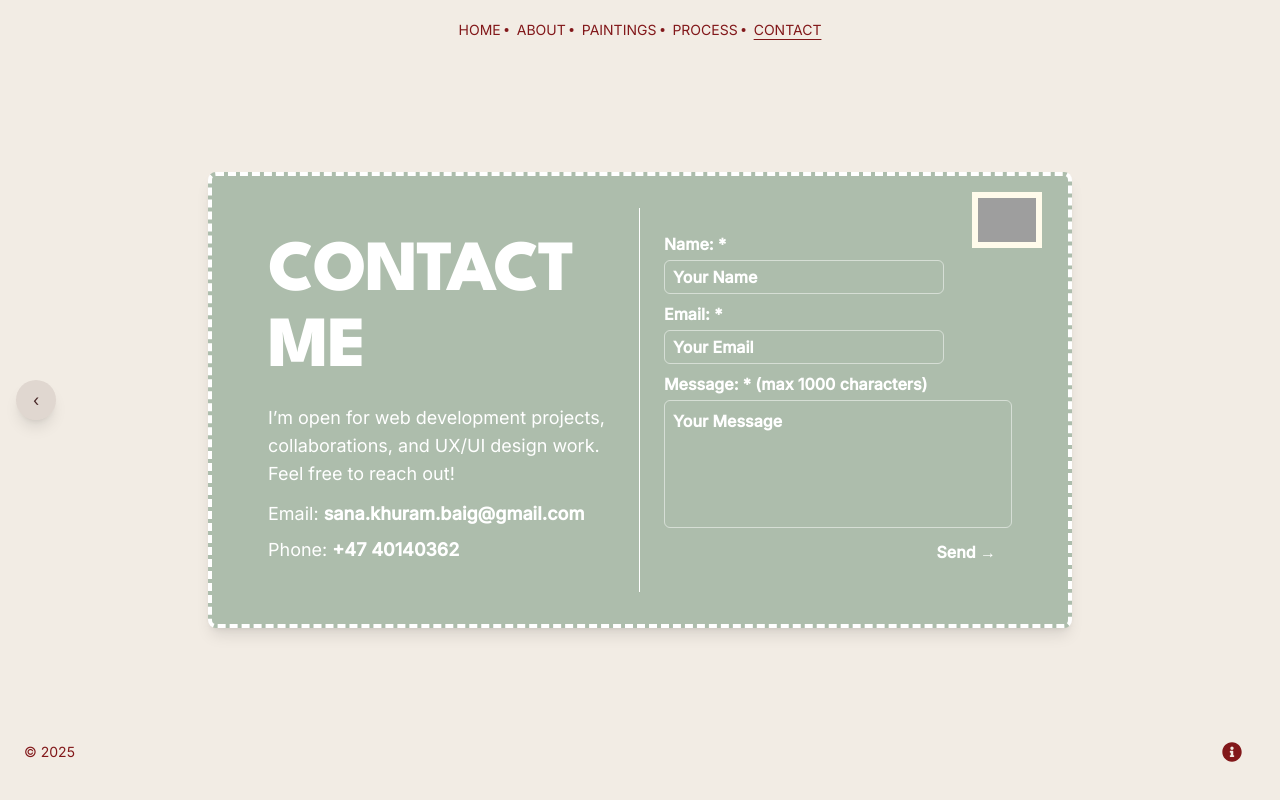
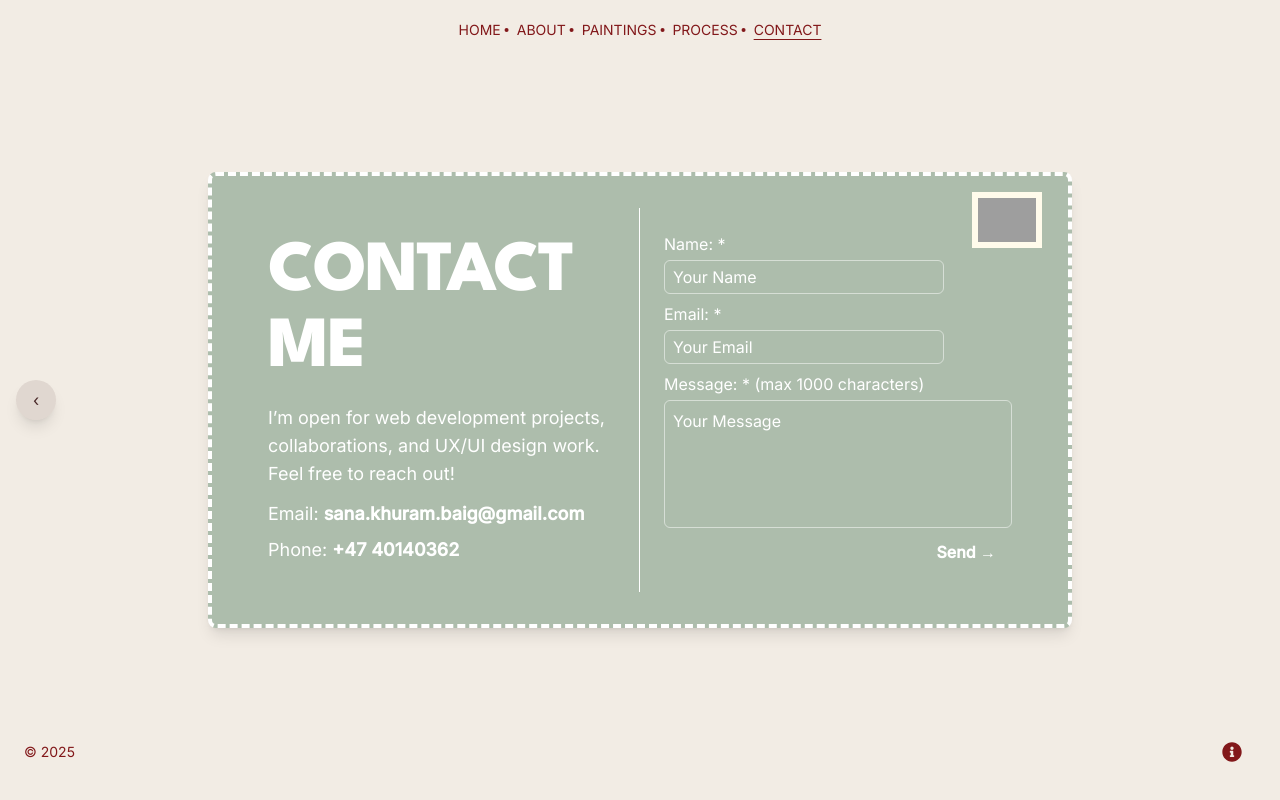
Before and after one commit to sanakhuram/art-portfolio, a Next.js app: page / in a window 1280 px wide. Both pictures are taken after a click on the button "CONTACT". Built offline with nearby package versions, Linux system fonts and the light colour scheme; grey boxes are pictures that could not be loaded.

Commit message:
fixed font

```diff
--- a/app/components/ContactSection.tsx
+++ b/app/components/ContactSection.tsx
@@ -54,55 +54,52 @@ export default function ContactSection() {
     ME
   </h2>
 
-          <p
-            className={`${body.className ?? body.variable} mb-3 text-white text-base sm:text-lg`}
-          >
+  <p className={`${body.className ?? body.variable} mb-3 text-white text-base sm:text-lg`}>
     I’m open for web development projects, collaborations, and UX/UI design work.
     Feel free to reach out!
   </p>
-          <p
-            className={`${body.className ?? body.variable} mb-2 text-white text-base sm:text-lg`}
-          >
+
+  <p className={`${body.className ?? body.variable} mb-2 text-white text-base sm:text-lg`}>
     Email: <strong>sana.khuram.baig@gmail.com</strong>
   </p>
-          <p
-            className={`${body.className ?? body.variable} text-white text-base sm:text-lg`}
-          >
+
+  <p className={`${body.className ?? body.variable} text-white text-base sm:text-lg`}>
     Phone: <strong>+47 40140362</strong>
   </p>
 </div>
+
 
         {/* Form */}
         <div className="md:w-1/2 flex flex-col gap-2 sm:gap-3 p-4 sm:p-6">
           <form onSubmit={handleSubmit} className="flex flex-col gap-2">
             <label
-              className={`${body.className ?? body.variable} flex flex-col text-sm sm:text-base text-white font-semibold`}
+              className={`${body.className ?? body.variable} flex flex-col text-sm sm:text-base text-white`}
             >
               Name: *
               <input
                 type="text"
                 name="name"
                 placeholder="Your Name"
-                className="mt-1 px-2 py-1 rounded-md text-white placeholder-white border border-white/50 bg-transparent w-70 focus:outline-none focus:border-dashed focus:border-white"
+                className="mt-1 px-2 py-1 rounded-md text-red-900 placeholder-white border border-white/50 bg-transparent w-70 focus:outline-none focus:border-dashed focus:border-white"
                 required
               />
             </label>
 
             <label
-              className={`${body.className ?? body.variable} flex flex-col text-sm sm:text-base text-white font-semibold`}
+              className={`${body.className ?? body.variable} flex flex-col text-sm sm:text-base text-white `}
             >
               Email: *
               <input
                 type="email"
                 name="email"
                 placeholder="Your Email"
-                className="mt-1 px-2 py-1 rounded-md text-white placeholder-white border border-white/50 bg-transparent w-70 focus:outline-none focus:border-dashed focus:border-white"
+                className="mt-1 px-2 py-1 rounded-md text-red-900 placeholder-white border border-white/50 bg-transparent w-70 focus:outline-none focus:border-dashed focus:border-white"
                 required
               />
             </label>
 
             <label
-              className={`${body.className ?? body.variable} flex flex-col text-sm sm:text-base text-white font-semibold`}
+              className={`${body.className ?? body.variable} flex flex-col text-sm sm:text-base text-white `}
             >
               Message: * (max 1000 characters)
               <textarea
```
Lines whose indentation alone changed are shown as unchanged.
